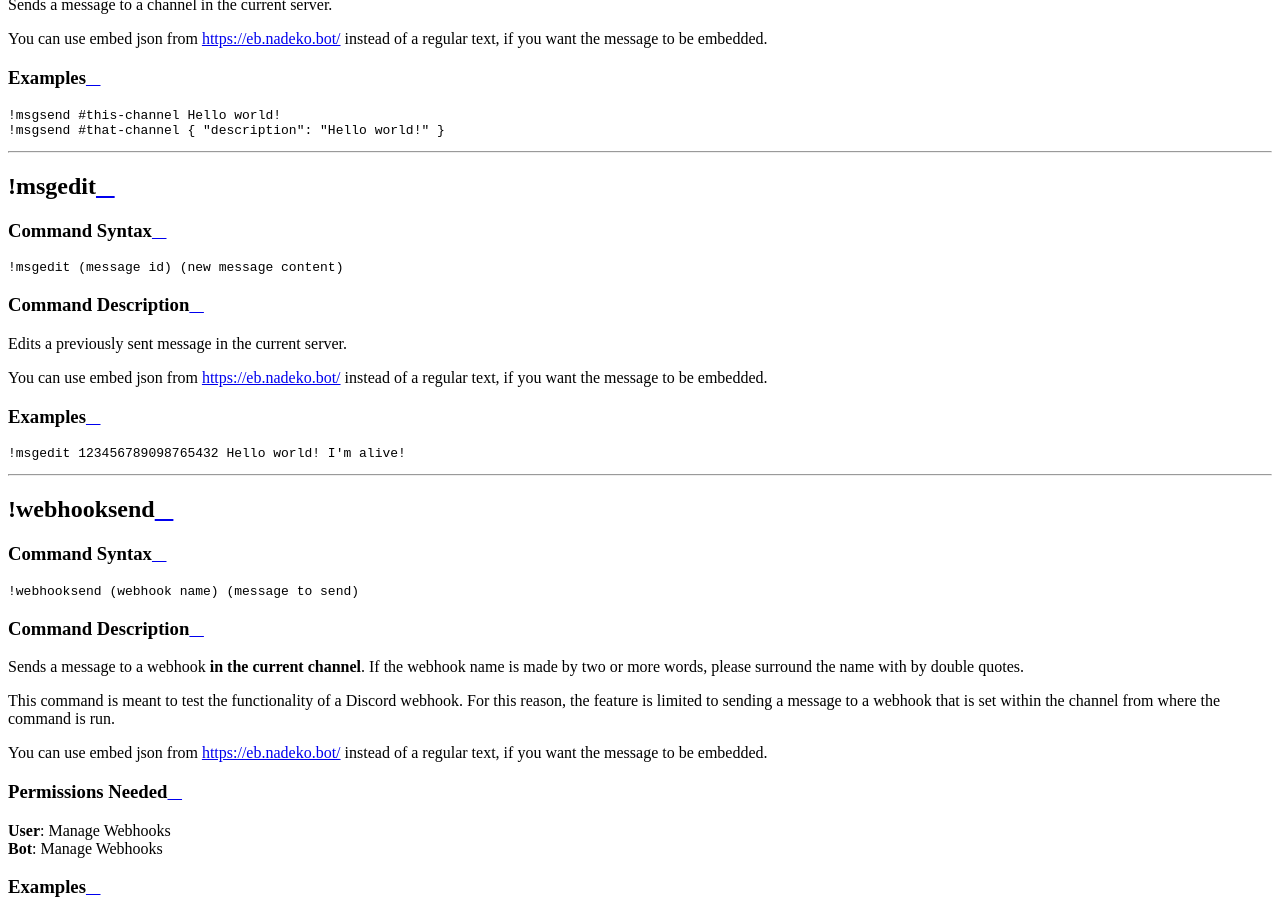
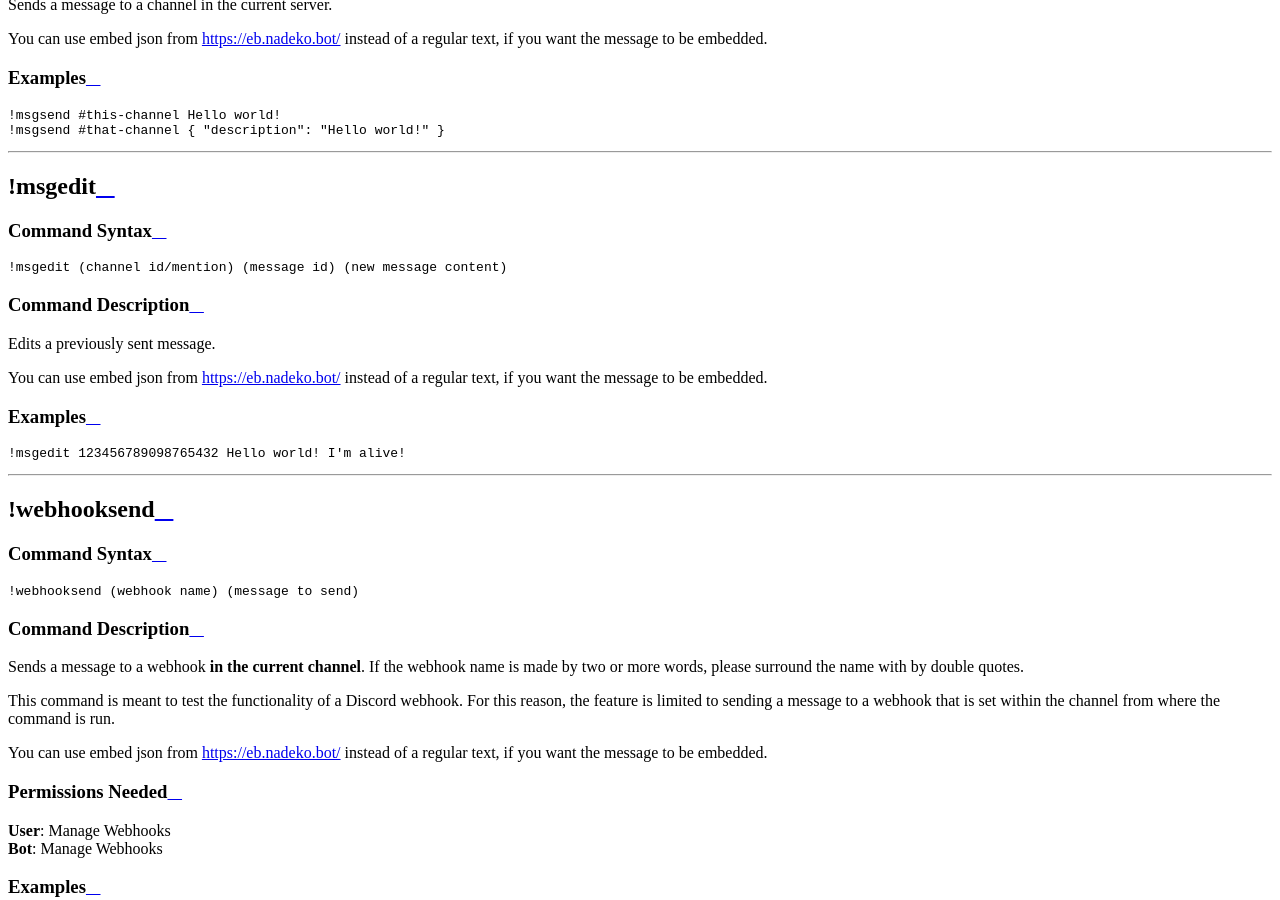
Before and after one commit to cycloptux/GiselleBot-Documentation, a Sphinx documentation site: the page built from docs/source/utility/send.rst, in a window 1280 px wide and 900 px high, scrolled down 1714 px. Built offline with Sphinx 7.4.7 and the Read the Docs theme 2.0.0, drawn with Linux system fonts in a browser that asks for light colours.

Commit message:
Updated msgedit.

```diff
--- a/docs/source/utility/send.rst
+++ b/docs/source/utility/send.rst
@@ -37,11 +37,11 @@ Command Syntax
 ^^^^^^^^^^^^^^
 .. parsed-literal::
 
-    |bot_prefix|\ msgedit (message id) (new message content)
+    |bot_prefix|\ msgedit (channel id/mention) (message id) (new message content)
 
 Command Description
 ^^^^^^^^^^^^^^^^^^^
-Edits a previously sent message in the current server.
+Edits a previously sent message.
 
 You can use embed json from https://eb.nadeko.bot/ instead of a regular text, if you want the message to be embedded.
 
```
